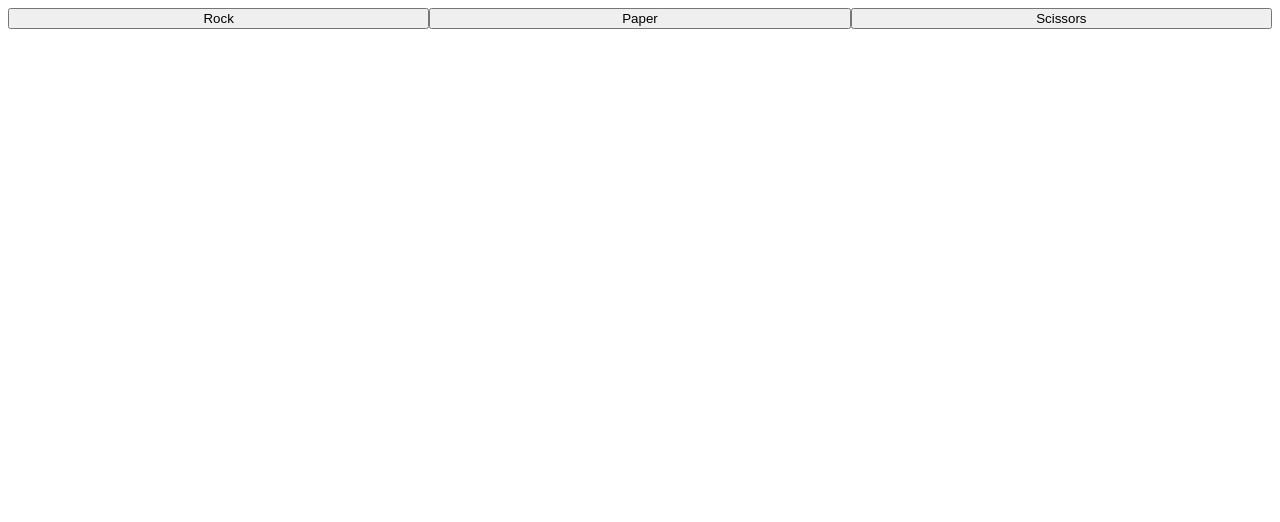
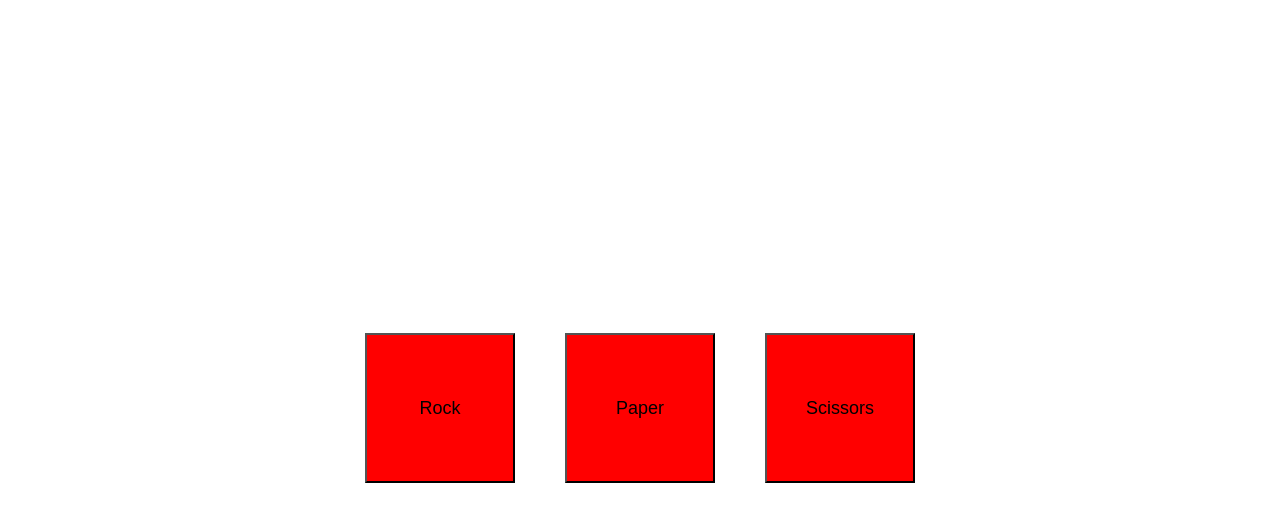
Before and after one commit to kisslas2020/rock-paper-scissors, a plain HTML site: page index.html in a window 1280 px wide. Drawn offline with Linux system fonts and the light colour scheme.

Commit message:
Make display flex

```diff
--- a/style.css
+++ b/style.css
@@ -1,8 +1,16 @@
 #button-div {
     display: flex;
-
+    justify-content: center;
+    align-items: center;
+    flex-wrap: wrap;
+    gap: 50px;
+    height: 100vh;
 }
 
-button {
-    flex: 1;
+#button-div button {
+    min-width: 150px;
+    height: 150px;
+    font-size: large;
+    flex: 0 1;
+    background-color: red;
 }
```
